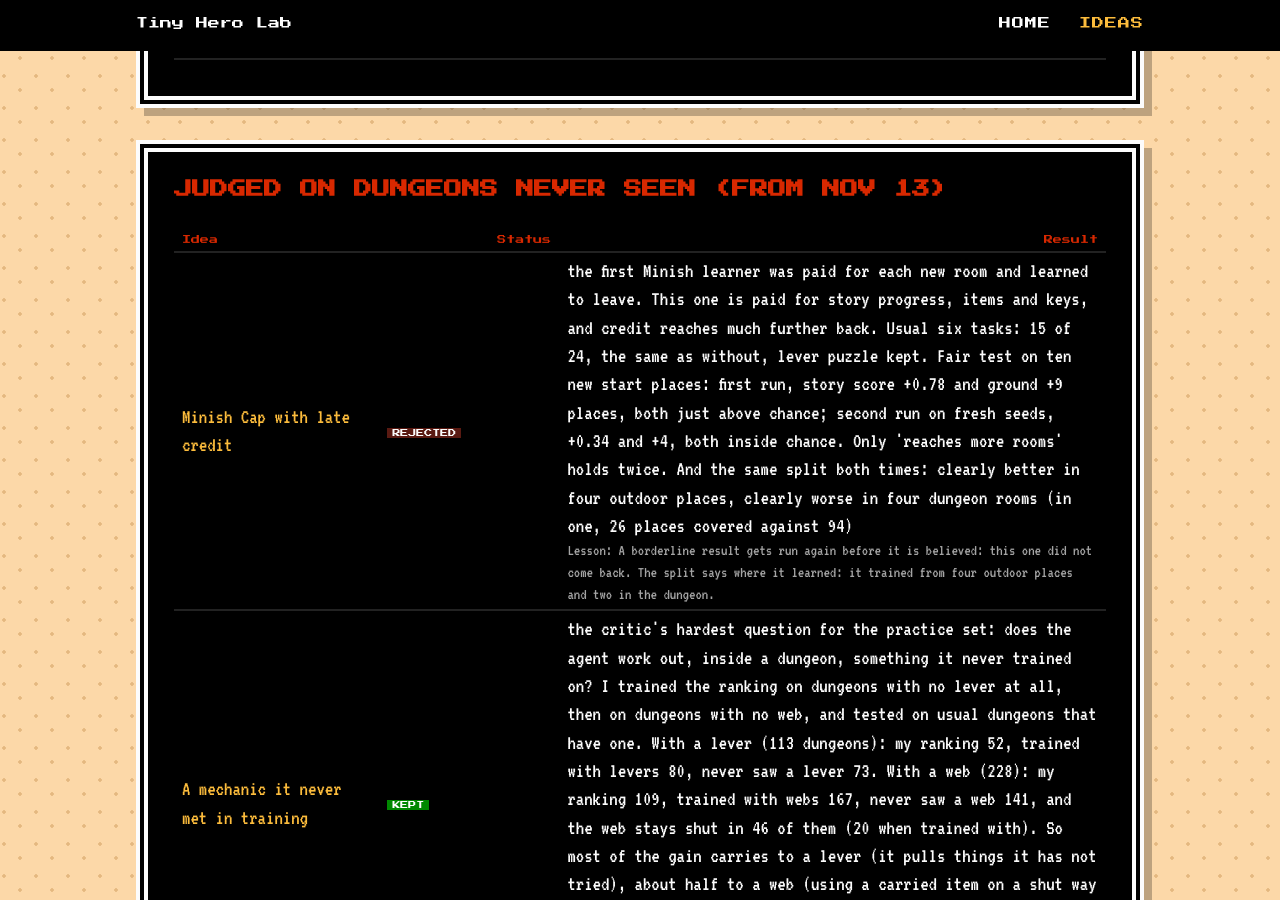
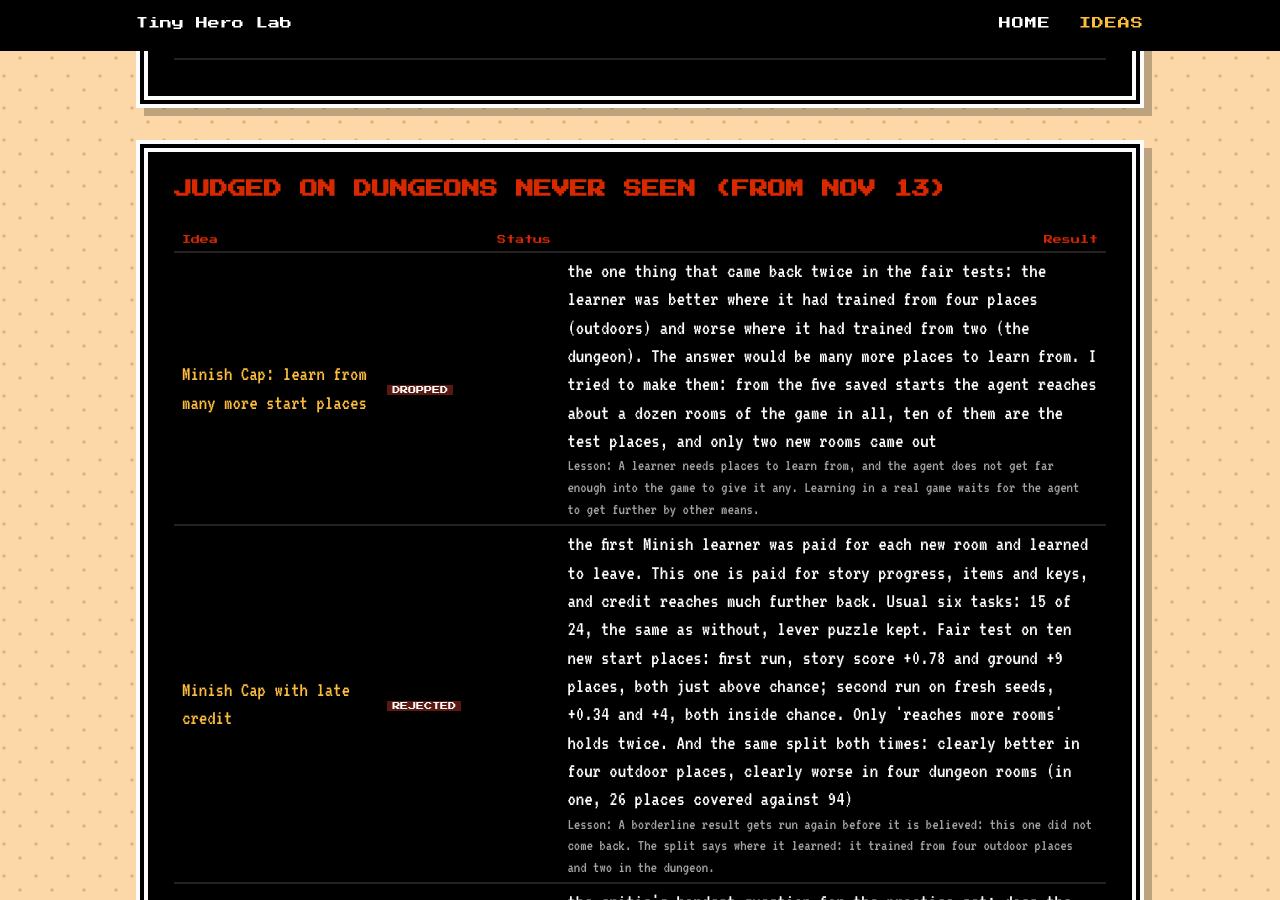
Before and after one commit to sofianedjerbi/zelda-agent-devblog, a Jekyll site: the page built from ideas.html, in a window 1280 px wide and 900 px high, scrolled down 6712 px. Built offline with Jekyll 4.4.1, drawn with Linux system fonts in a browser that asks for light colours.

Commit message:
Ideas: Minish Cap learning stopped - too few places to learn from
Co-Authored-By: Claude Fable 5.2 <noreply@anthropic.com>
Claude-Session: https://claude.ai/code/session_011zaXs3MpTYuwKudv5WyDZs

```diff
--- a/_data/tried.yml
+++ b/_data/tried.yml
@@ -2,6 +2,7 @@
 # switch = how to turn it on/off in ~/minish-rl (ZL_<NAME>); result = measured; lesson = what not to do again.
 - phase: "Judged on dungeons never seen (from Nov 13)"
   items:
+    - {name: "Minish Cap: learn from many more start places", status: dropped, result: "the one thing that came back twice in the fair tests: the learner was better where it had trained from four places (outdoors) and worse where it had trained from two (the dungeon). The answer would be many more places to learn from. I tried to make them: from the five saved starts the agent reaches about a dozen rooms of the game in all, ten of them are the test places, and only two new rooms came out", lesson: "A learner needs places to learn from, and the agent does not get far enough into the game to give it any. Learning in a real game waits for the agent to get further by other means."}
     - {name: "Minish Cap with late credit", status: rejected, result: "the first Minish learner was paid for each new room and learned to leave. This one is paid for story progress, items and keys, and credit reaches much further back. Usual six tasks: 15 of 24, the same as without, lever puzzle kept. Fair test on ten new start places: first run, story score +0.78 and ground +9 places, both just above chance; second run on fresh seeds, +0.34 and +4, both inside chance. Only 'reaches more rooms' holds twice. And the same split both times: clearly better in four outdoor places, clearly worse in four dungeon rooms (in one, 26 places covered against 94)", lesson: "A borderline result gets run again before it is believed: this one did not come back. The split says where it learned: it trained from four outdoor places and two in the dungeon."}
     - {name: "A mechanic it never met in training", status: kept, result: "the critic's hardest question for the practice set: does the agent work out, inside a dungeon, something it never trained on? I trained the ranking on dungeons with no lever at all, then on dungeons with no web, and tested on usual dungeons that have one. With a lever (113 dungeons): my ranking 52, trained with levers 80, never saw a lever 73. With a web (228): my ranking 109, trained with webs 167, never saw a web 141, and the web stays shut in 46 of them (20 when trained with). So most of the gain carries to a lever (it pulls things it has not tried), about half to a web (using a carried item on a shut way is mostly learned in training, not found out on the spot)", lesson: "It learned some general habits (try what is untried, go back to what was shut) and some facts of that world. A new game would get the habits, not the facts."}
     - {name: "Train the practice ranking only on what a player can see", status: kept, result: "the critic was right that the training score read the simulator's own record of progress, and that the agent could even see its count. Both removed: the score is now a room never seen, a key more, something new in the bag, a shut passage open, the dungeon solved, death. Set I may look at: 322 of 400 (319 with the record). Never-opened set: 77% (78% with it)", lesson: "The record was not doing the work. Good to know before trying the same in a real game, which has no such record."}
```
